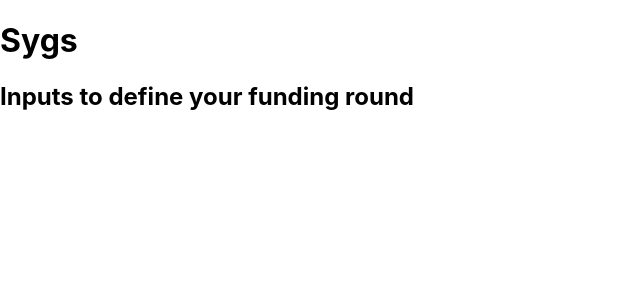
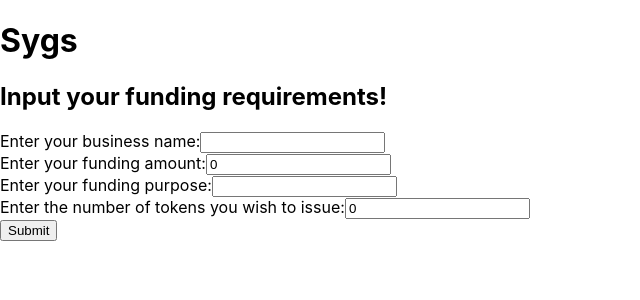
Before and after one commit to SiddhanthUnnithan/sygs-nfthack-client, a React (Create React App) app: page /new-funding-round in a window 1280 px wide. Shown: the top 300 px of the page, without its empty margins (0-640 px from the left). Built offline with nearby package versions, Linux system fonts and the light colour scheme.

Commit message:
funding round page and inputs

```diff
--- a/src/components/NewFundingRound/NewFundingRound.js
+++ b/src/components/NewFundingRound/NewFundingRound.js
@@ -1,5 +1,92 @@
-import React from 'react';
+import React, {useState} from 'react';
+import { isNil } from 'lodash';
 
-export default function NewFundingRound() {
-  return <h2>Inputs to define your funding round</h2>;
+function NewFundingRound() {
+    const [businessName, setBusinessName] = useState("");
+    const [fundingAmount, setFundingAmount] = useState(0);
+    const [fundingPurpose, setFundingPurpose] = useState("");
+    const [desiredTokenIssue, setDesiredTokenIssue] = useState(0);
+    const [contractAddress, setContractAddress] = useState("");
+    const [tokenSymbol, setTokenSymbol] = useState("");
+
+    const handleSubmit = async(event) => {
+        event.preventDefault();
+
+        try {
+            const requestData = {
+                businessName: businessName,
+                fundingAmount: fundingAmount,
+                fundingPurpose: fundingPurpose,
+                numTokensIssued: desiredTokenIssue
+            }
+
+            console.log(requestData);
+
+            const responseJson = await makeRequest('/api/sb_input', 'POST', requestData);
+
+            console.log(responseJson);
+        } catch (err) {
+            console.log(err);
+        }
+    }
+
+    // helper methods
+    const makeRequest = async(path, method, data=undefined) => {
+        const requestUrl = `http://localhost:5678/${path}`;
+
+        const requestOptions = {
+            method: method,
+            headers: {'Content-Type': 'application/json'}
+        };
+
+        if (!isNil(data)){
+            requestOptions.body = JSON.stringify(data);
+        }
+
+        const response = await fetch(requestUrl, requestOptions);
+
+        const jsonResponse = await response.json();
+
+        return jsonResponse;
+    }
+
+  return (
+      <div>
+          <h2>Input your funding requirements!</h2>
+          <form onSubmit={handleSubmit}>
+            <label> Enter your business name:
+                <input
+                    type="text"
+                    value={businessName}
+                    onChange={(e) => setBusinessName(e.target.value)}
+                    />
+            </label><br></br>
+            <label> Enter your funding amount:
+                <input
+                    type="number"
+                    value={fundingAmount}
+                    onChange={(e) => setFundingAmount(e.target.value)}
+                    />
+            </label><br></br>
+            <label> Enter your funding purpose:
+                <input
+                    type="text"
+                    value={fundingPurpose}
+                    onChange={(e) => setFundingPurpose(e.target.value)}
+                    />
+            </label><br></br>
+            <label> Enter the number of tokens you wish to issue:
+                <input
+                    type="number"
+                    value={desiredTokenIssue}
+                    onChange={(e) => setDesiredTokenIssue(e.target.value)}
+                    />
+            </label><br></br>
+            <input type="submit"/>
+        </form>
+      </div>
+
+  );
 }
+
+export default NewFundingRound;
```
